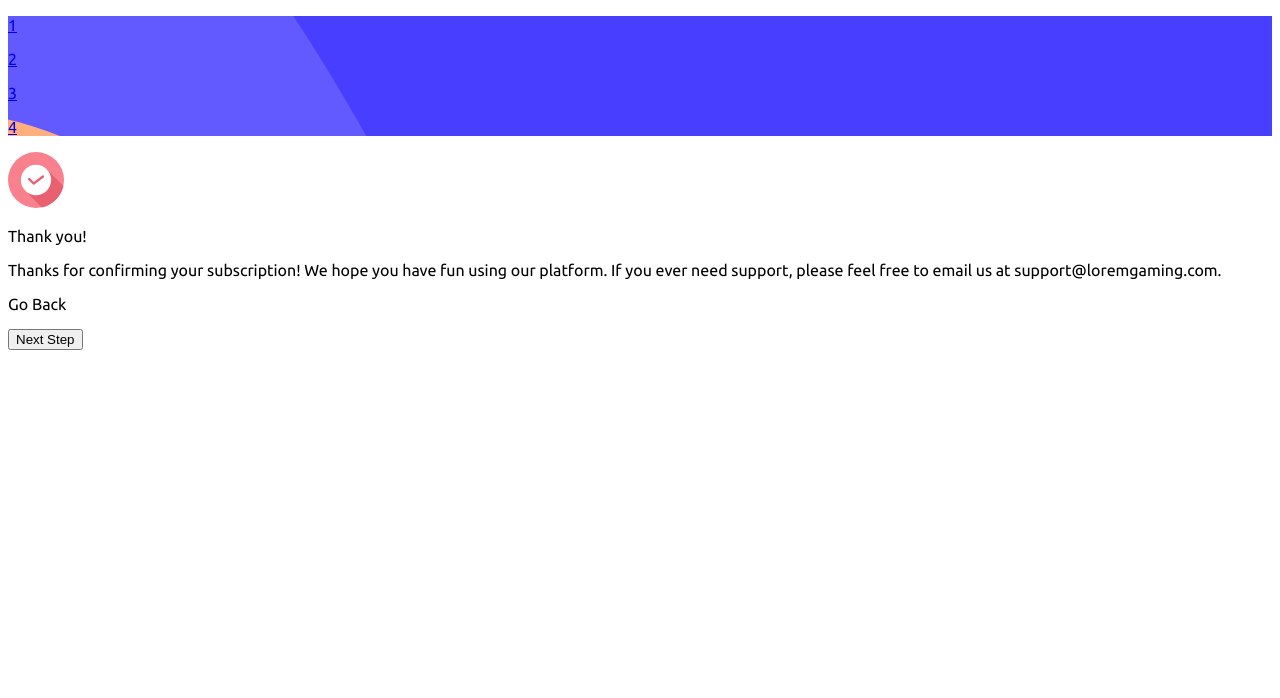
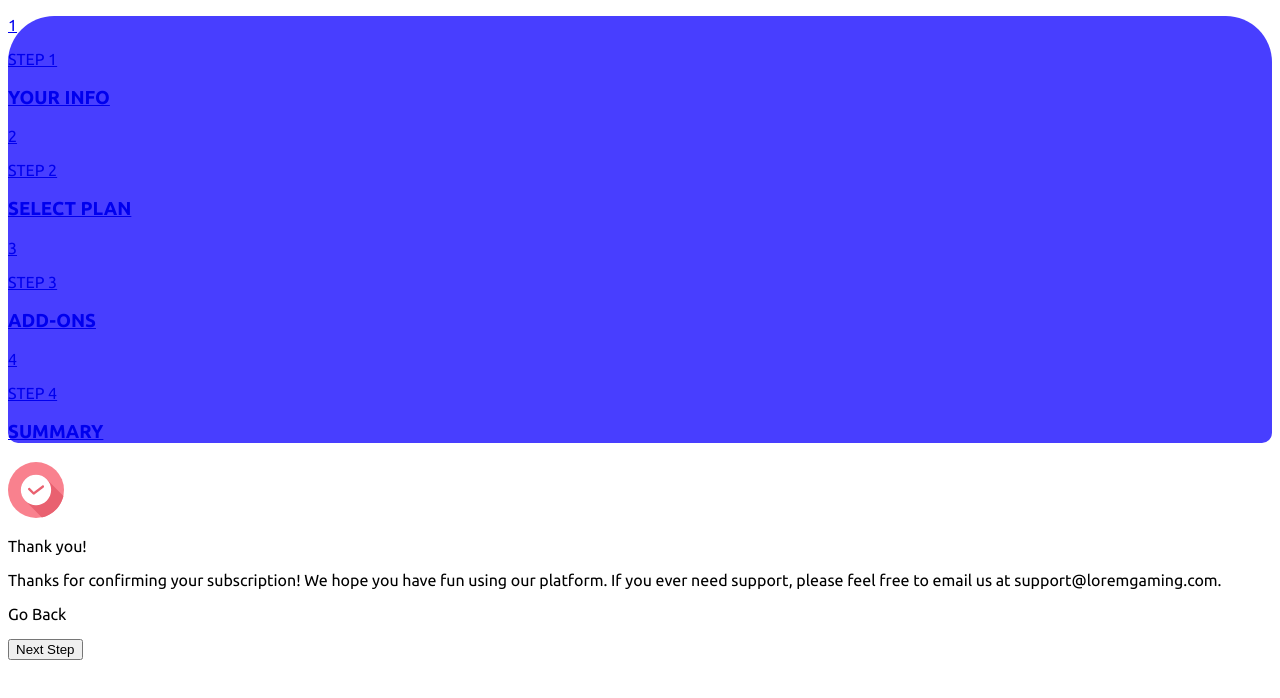
Before and after one commit to ArzCorp/form-web-app, a Next.js app: page /success in a window 1280 px wide. Shown: the top 698 px of the page. Built offline with nearby package versions, Linux system fonts and the light colour scheme.

Commit message:
📱 add header and layout responsive 1024px

```diff
--- a/src/components/Header.js
+++ b/src/components/Header.js
@@ -4,9 +4,9 @@ export default function Header() {
 	return (
 		<header
 			id="app-header"
-			className="lg:bg-white lg:p-4 lg:rounded-tl-[15px] lg:rounded-bl-[15px]"
+			className="lg:bg-white lg:p-4 lg:w-full lg:max-w-[274px] lg:rounded-tl-[15px] lg:rounded-bl-[15px]"
 		>
-			<div className="bg-header lg:bg-header-desktop h-[172px] lg:h-full">
+			<div className="bg-header h-[172px] lg:h-full lg:px-8 lg:py-10">
 				<Navbar />
 			</div>
 		</header>
--- a/src/components/Layout.js
+++ b/src/components/Layout.js
@@ -34,13 +34,14 @@ export default function Layout({ title, children, description }) {
 	}, [])
 
 	return (
-		<section className="lg:flex lg:h-screen lg:bg-very-light-grey lg:py-[105px] lg:px-[15%]">
+		<section className="lg:bg-very-light-grey lg:min-h-screen lg:flex items-center">
 			<Head>
 				<title>{title}</title>
 				<meta name="description" content={description} />
 				<meta name="viewport" content="width=device-width, initial-scale=1" />
 				<link rel="icon" href="/favicon.png" />
 			</Head>
+			<div className="lg:flex lg:h-screen lg:w-full lg:max-w-[940px] lg:max-h-[600px] lg:my-auto lg:mx-auto">
 				<Header />
 				<div
 					className="bg-light lg:bg-white relative lg:w-full lg:h-auto lg:rounded-tr-[15px] lg:rounded-br-[15px]"
@@ -52,9 +53,10 @@ export default function Layout({ title, children, description }) {
 						style={{
 							maxHeight: `calc(100vh - ${footerHeight}px)`,
 						}}
-					className="bg-white lg:ml-0 mx-4 px-6 lg:pb-0 py-8 lg:static absolute left-0 right-0 top-[-75px] rounded-[10px] overflow-x-auto"
+						className="bg-white lg:ml-0 mx-4 px-6 lg:pb-0 lg:px-[100px] lg:pt-[56px] py-8 lg:static absolute left-0 right-0 top-[-75px] rounded-[10px] overflow-x-auto"
 					>
 						{children}
+					</div>
 				</div>
 			</div>
 			<Footer hidden={asPath === '/success'} />
--- a/src/components/Navbar.js
+++ b/src/components/Navbar.js
@@ -3,9 +3,9 @@ import { PAGES } from 'utils/constants'
 
 export default function Navbar() {
 	return (
-		<div className="flex gap-4 justify-center pt-8">
+		<div className="flex lg:flex-col gap-4 lg:gap-8 justify-center pt-8 lg:pt-0">
 			{PAGES.map((page) => (
-				<NavbarLink key={page.id} step={page.id} href={page.href} />
+				<NavbarLink key={page.id} step={page.id} {...page} />
 			))}
 		</div>
 	)
--- a/src/components/NavbarLink.js
+++ b/src/components/NavbarLink.js
@@ -2,7 +2,12 @@ import Link from 'next/link'
 import { useRouter } from 'next/router'
 import { EMPTY_STRING, _0 } from 'utils/constants'
 
-export default function NavbarLink({ href = EMPTY_STRING, step = _0 }) {
+export default function NavbarLink({
+	href = EMPTY_STRING,
+	step = _0,
+	name,
+	title,
+}) {
 	const { pathname } = useRouter()
 	const isActive = pathname === href
 
@@ -12,10 +17,20 @@ export default function NavbarLink({ href = EMPTY_STRING, step = _0 }) {
 
 	return (
 		<Link href={href}>
-			<div
-				className={`${activeStyles} flex justify-center items-center text-body-m font-bold rounded-[50%] min-w-[33px] min-h-[33px] max-w-[min-content]`}
-			>
-				<p>{step}</p>
+			<div className="flex items-center">
+				<div
+					className={`${activeStyles} flex justify-center items-center text-body-m font-bold rounded-[50%] min-w-[33px] min-h-[33px] max-w-[min-content]`}
+				>
+					<p>{step}</p>
+				</div>
+				<div className="ml-4 hidden lg:block">
+					<p className="text-body-s leading-[13.80px] text-light-blue">
+						{name}
+					</p>
+					<h3 className="text-white text-body-m leading-[16.09px] font-bold mt-1">
+						{title}
+					</h3>
+				</div>
 			</div>
 		</Link>
 	)
--- a/src/styles/index.css
+++ b/src/styles/index.css
@@ -12,6 +12,10 @@ html {
 	background-size: cover;
 }
 
-.bg-header-desktop {
-	background-image: url('/bg/bg-sidebar-desktop.svg');
+@media screen and (min-width: 1024px) {
+	.bg-header {
+		border-radius: 10px;
+		background-image: url('/bg/bg-sidebar-desktop.svg');
+		background-position: top;
+	}
 }
--- a/src/utils/constants.js
+++ b/src/utils/constants.js
@@ -10,18 +10,26 @@ export const MARGIN_HEADER_MAIN_PAGE = 99
 export const PAGES = [
 	{
 		id: 1,
+		name: 'STEP 1',
+		title: 'YOUR INFO',
 		href: '/form/step-one',
 	},
 	{
 		id: 2,
+		name: 'STEP 2',
+		title: 'SELECT PLAN',
 		href: '/form/step-two',
 	},
 	{
 		id: 3,
+		name: 'STEP 3',
+		title: 'ADD-ONS',
 		href: '/form/step-three',
 	},
 	{
 		id: 4,
+		name: 'STEP 4',
+		title: 'SUMMARY',
 		href: '/form/step-four',
 	},
 ]
```
Lines whose indentation alone changed are shown as unchanged.
